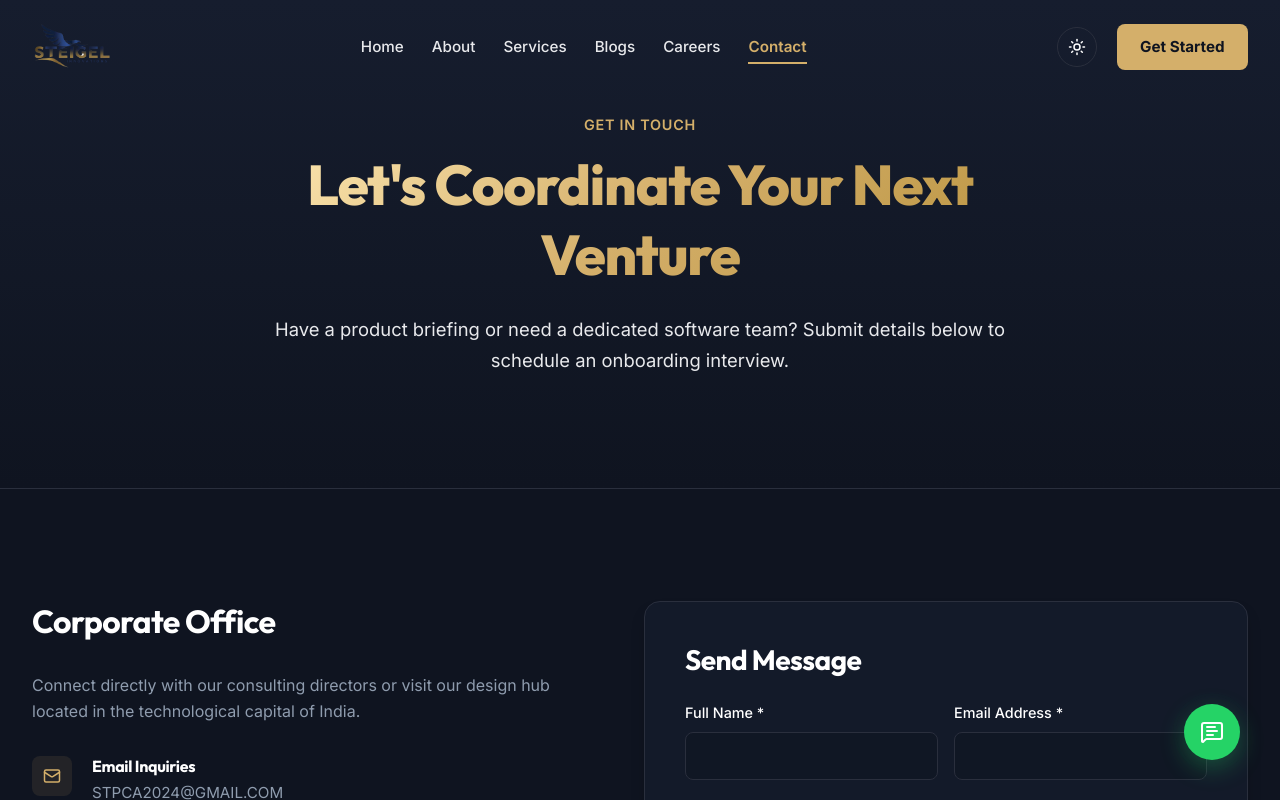
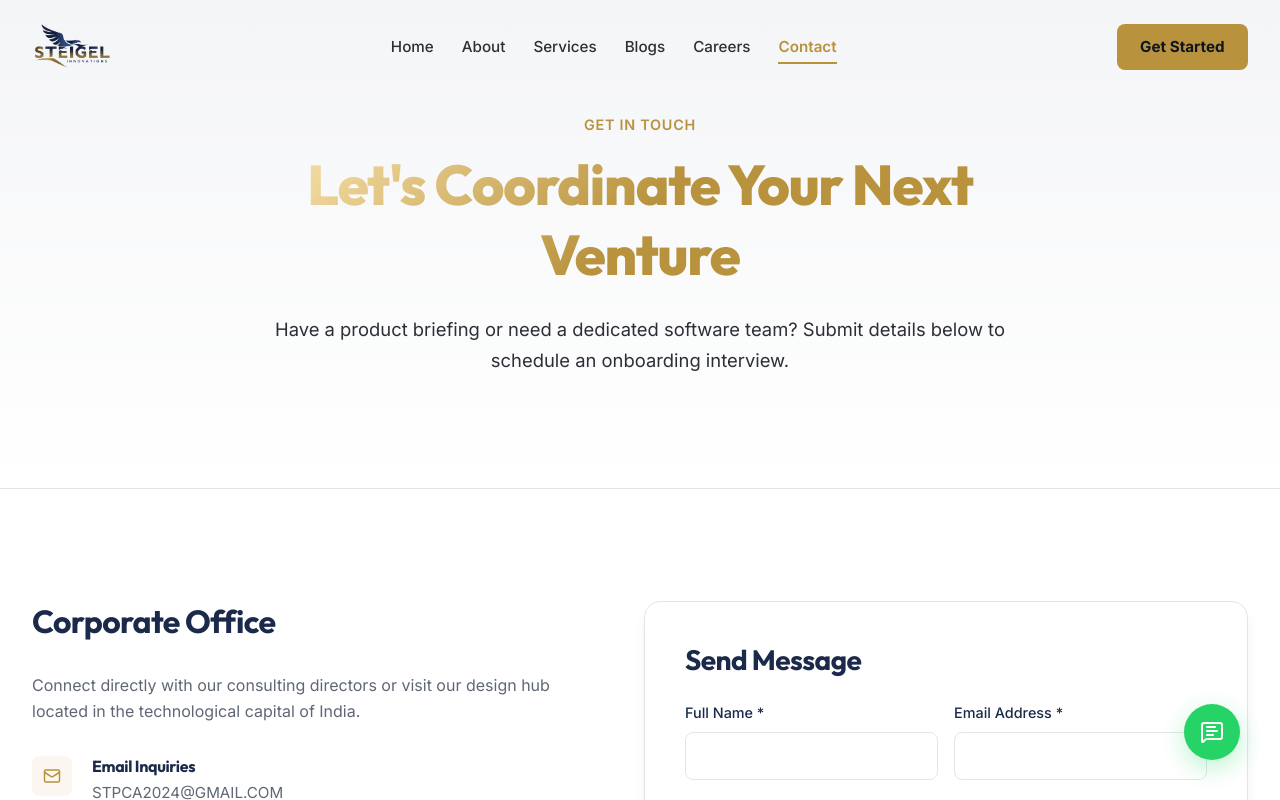
Before and after one commit to Stp2024/steigelinnovation, a React (Vite) app in the folder steigel-innovation-main/steigel/: page /contact in a window 1280 px wide. Shown: the top 800 px of the page. Built offline with nearby package versions, Linux system fonts and the light colour scheme.

Commit message:
Remove dark theme and establish light theme as sole default

```diff
--- a/steigel-innovation-main/steigel/index.html
+++ b/steigel-innovation-main/steigel/index.html
@@ -29,7 +29,7 @@
     <link rel="preload" as="image" href="/src/assets/logo.webp" type="image/webp" />
 
     <!-- Theme color for mobile browsers -->
-    <meta name="theme-color" content="#0F1420" />
+    <meta name="theme-color" content="#FFFFFF" />
   </head>
   <body>
     <div id="root"></div>
--- a/steigel-innovation-main/steigel/src/components/Header.css
+++ b/steigel-innovation-main/steigel/src/components/Header.css
@@ -93,31 +93,11 @@
   gap: 1.25rem;
 }
 
-.theme-toggle-btn {
-  background: transparent;
-  border: 1px solid var(--border);
-  color: var(--text-primary);
-  width: 40px;
-  height: 40px;
-  border-radius: 50%;
-  cursor: pointer;
-  display: flex;
-  align-items: center;
-  justify-content: center;
-  transition: all var(--transition-fast);
-}
-
-.theme-toggle-btn:hover {
-  border-color: var(--accent);
-  color: var(--accent);
-  background-color: rgba(255, 255, 255, 0.05);
-}
-
 .mobile-nav-toggle {
   display: none;
   background: transparent;
   border: none;
-  color: #FFFFFF;
+  color: var(--text-primary);
   cursor: pointer;
   font-size: 1.75rem;
   align-items: center;
@@ -178,10 +158,7 @@
   color: #E8E9EC;
 }
 
-.header.scrolled .theme-toggle-btn {
-  color: #FFFFFF;
-  border-color: rgba(255, 255, 255, 0.2);
-}
+
 
 .header.scrolled .mobile-nav-toggle {
   color: #FFFFFF;
--- a/steigel-innovation-main/steigel/src/components/Header.jsx
+++ b/steigel-innovation-main/steigel/src/components/Header.jsx
@@ -1,15 +1,13 @@
 import React, { useState, useEffect } from 'react';
 import { Link, NavLink, useLocation } from 'react-router-dom';
-import { Menu, X, Sun, Moon } from 'lucide-react';
+import { Menu, X } from 'lucide-react';
 import { AnimatePresence, motion } from 'framer-motion';
-import { useTheme } from '../context/ThemeContext';
 import logo from '../assets/logo.webp';
 import './Header.css';
 
 export const Header = () => {
   const [scrolled, setScrolled] = useState(false);
   const [drawerOpen, setDrawerOpen] = useState(false);
-  const { theme, toggleTheme } = useTheme();
   const location = useLocation();
 
   useEffect(() => {
@@ -90,18 +88,8 @@ export const Header = () => {
             ))}
           </ul>
 
-          {/* Action Tools: Theme, CTA, Hamburger */}
+          {/* Action Tools: CTA, Hamburger */}
           <div className="nav-actions">
-            {/* Theme Switcher */}
-            <button
-              onClick={toggleTheme}
-              className="theme-toggle-btn"
-              aria-label={`Switch to ${theme === 'dark' ? 'light' : 'dark'} mode`}
-              title={`Switch to ${theme === 'dark' ? 'light' : 'dark'} mode`}
-            >
-              {theme === 'dark' ? <Sun size={18} /> : <Moon size={18} />}
-            </button>
-
             {/* CTA Button */}
             <Link to="/contact" className="btn btn-primary" style={{ padding: '0.6rem 1.4rem' }}>
               Get Started
--- a/steigel-innovation-main/steigel/src/context/ThemeContext.jsx
+++ b/steigel-innovation-main/steigel/src/context/ThemeContext.jsx
@@ -1,34 +1,19 @@
-import React, { createContext, useContext, useState, useEffect } from 'react';
+import React, { createContext, useContext, useEffect } from 'react';
 
 const ThemeContext = createContext();
 
 export const ThemeProvider = ({ children }) => {
-  const [theme, setTheme] = useState(() => {
-    // Check local storage or defaults to dark
-    const savedTheme = localStorage.getItem('steigel-theme');
-    if (savedTheme) {
-      return savedTheme;
-    }
-    // Default to dark since Steigel is a luxury corporate brand
-    return 'dark';
-  });
-
   useEffect(() => {
     const root = document.documentElement;
-    if (theme === 'light') {
-      root.setAttribute('data-theme', 'light');
-    } else {
-      root.setAttribute('data-theme', 'dark');
-    }
-    localStorage.setItem('steigel-theme', theme);
-  }, [theme]);
+    root.setAttribute('data-theme', 'light');
+  }, []);
 
   const toggleTheme = () => {
-    setTheme((prevTheme) => (prevTheme === 'dark' ? 'light' : 'dark'));
+    // Dummy function since dark theme is removed
   };
 
   return (
-    <ThemeContext.Provider value={{ theme, toggleTheme }}>
+    <ThemeContext.Provider value={{ theme: 'light', toggleTheme }}>
       {children}
     </ThemeContext.Provider>
   );
--- a/steigel-innovation-main/steigel/src/index.css
+++ b/steigel-innovation-main/steigel/src/index.css
@@ -4,47 +4,10 @@
   --font-sans: 'Inter', system-ui, -apple-system, sans-serif;
   --font-heading: 'Outfit', system-ui, -apple-system, sans-serif;
 
-  /* Theme: Dark (Default) */
-  --bg-primary: #0F1420;
-  --bg-secondary: #161D2E;
-  --bg-nav: rgba(27, 42, 74, 0.75);
-  --hero-bg: radial-gradient(circle at 80% 20%, #1B2A4A 0%, #0F1420 100%);
-  --hero-title-gradient: linear-gradient(135deg, #FFFFFF 30%, var(--accent) 100%);
-  --hero-desc-color: #E8E9EC;
-  --hero-btn-sec-color: #FFFFFF;
-  --hero-btn-sec-border: rgba(255, 255, 255, 0.2);
-  --hero-btn-sec-hover-bg: rgba(255, 255, 255, 0.05);
-  --scroll-indicator-color: #8F9CAE;
-  --scroll-mouse-border: rgba(255, 255, 255, 0.2);
-  --bg-card: rgba(22, 29, 46, 0.7);
-  --accent: #D4AF6A;
-  --accent-hover: #E8C988;
-  --text-primary: #FFFFFF;
-  --text-secondary: #E8E9EC;
-  --text-muted: #8F9CAE;
-  --border: #2A2F3D;
-  --border-focus: #D4AF6A;
-  --shadow-sm: rgba(0, 0, 0, 0.15) 0 4px 6px -1px;
-  --shadow-md: rgba(0, 0, 0, 0.25) 0 10px 15px -3px;
-  --shadow-lg: rgba(0, 0, 0, 0.4) 0 20px 25px -5px;
-  --glow: 0 0 20px rgba(212, 175, 106, 0.15);
-  --glow-strong: 0 0 30px rgba(212, 175, 106, 0.3);
-
-  /* Animation durations */
-  --transition-fast: 0.2s cubic-bezier(0.4, 0, 0.2, 1);
-  --transition-normal: 0.3s cubic-bezier(0.4, 0, 0.2, 1);
-  --transition-slow: 0.5s cubic-bezier(0.4, 0, 0.2, 1);
-
-  --scrollbar-track: #0F1420;
-  --scrollbar-thumb: #2A2F3D;
-  --scrollbar-thumb-hover: #D4AF6A;
-}
-
-/* Light Theme overrides */
-[data-theme='light'] {
+  /* Theme: Light (Sole default) */
   --bg-primary: #FFFFFF;
   --bg-secondary: #F4F5F7;
-  --bg-nav: rgba(27, 42, 74, 0.9); /* Remains dark navy for luxury contrast as per specs */
+  --bg-nav: rgba(27, 42, 74, 0.9); /* Remains dark navy for luxury contrast */
   --hero-bg: linear-gradient(135deg, #FFFFFF 0%, #E8EBF2 50%, #FFFFFF 100%);
   --hero-title-gradient: linear-gradient(135deg, var(--text-primary) 30%, var(--accent) 100%);
   --hero-desc-color: var(--text-secondary);
@@ -53,7 +16,6 @@
   --hero-btn-sec-hover-bg: rgba(0, 0, 0, 0.03);
   --scroll-indicator-color: var(--text-muted);
   --scroll-mouse-border: var(--border);
-  --bg-card: rgba(244, 245, 27, 0.05); /* Managed via custom light background */
   --bg-card: rgba(255, 255, 255, 0.85);
   --accent: #B8923D;
   --accent-hover: #8C6A2F;
@@ -67,6 +29,11 @@
   --shadow-lg: rgba(27, 42, 74, 0.12) 0 20px 25px -5px;
   --glow: 0 0 20px rgba(184, 146, 61, 0.1);
   --glow-strong: 0 0 30px rgba(184, 146, 61, 0.2);
+
+  /* Animation durations */
+  --transition-fast: 0.2s cubic-bezier(0.4, 0, 0.2, 1);
+  --transition-normal: 0.3s cubic-bezier(0.4, 0, 0.2, 1);
+  --transition-slow: 0.5s cubic-bezier(0.4, 0, 0.2, 1);
 
   --scrollbar-track: #FFFFFF;
   --scrollbar-thumb: #E2E4E9;
@@ -329,7 +296,7 @@ a:focus-visible, button:focus-visible, select:focus-visible, input:focus-visible
 }
 
 .form-input, .form-textarea {
-  background-color: rgba(15, 20, 32, 0.5);
+  background-color: rgba(255, 255, 255, 0.8);
   border: 1px solid var(--border);
   color: var(--text-primary);
   padding: 0.85rem 1rem;
@@ -337,11 +304,6 @@ a:focus-visible, button:focus-visible, select:focus-visible, input:focus-visible
   font-family: var(--font-sans);
   font-size: 0.95rem;
   transition: all var(--transition-fast);
-}
-
-[data-theme='light'] .form-input,
-[data-theme='light'] .form-textarea {
-  background-color: rgba(255, 255, 255, 0.8);
 }
 
 .form-input:focus, .form-textarea:focus {
```
